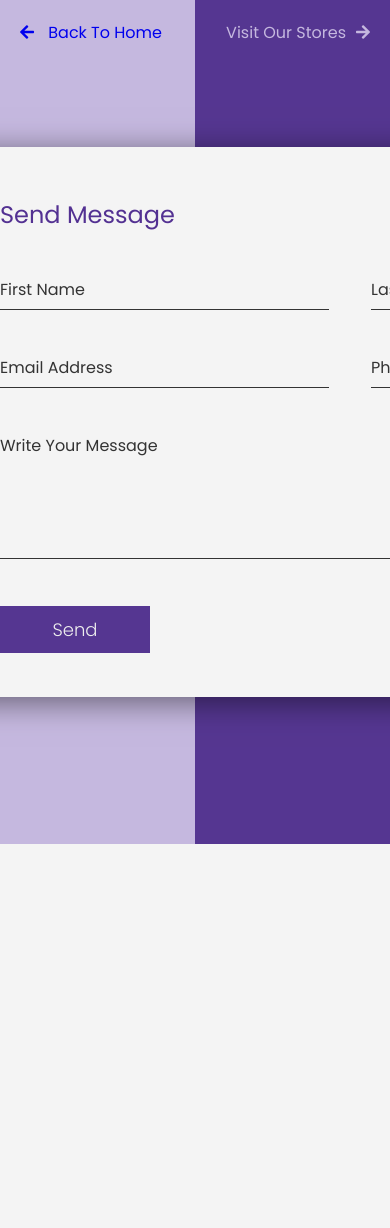
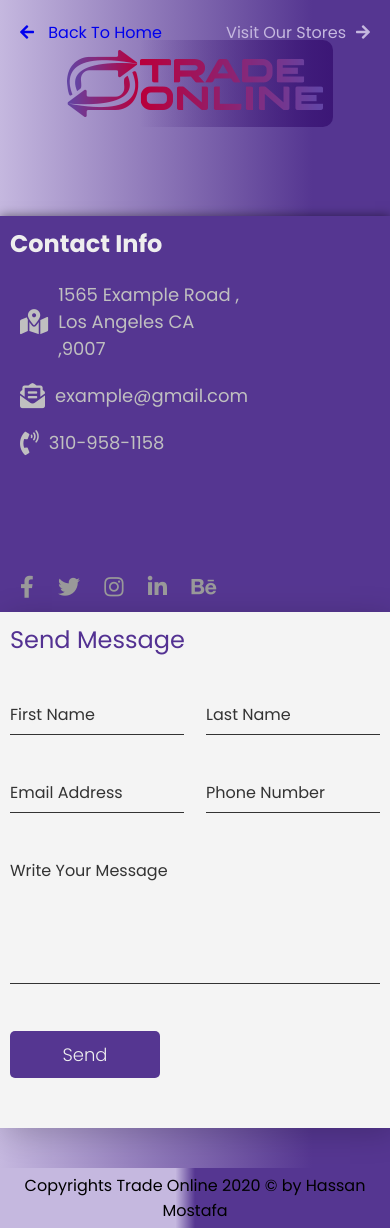
Before and after one commit to Mohamed-98/TradeOnline, a PHP site: page /contact.html in a window 390 px wide; the page is wider, and only the part inside the window is pictured. Before the commit the page ends 844 px from the top of that part, so only its background shows below. Run offline with PHP 8.4, Linux system fonts and the light colour scheme; some libraries are stand-ins or nearby versions.

Commit message:
designTweaks

```diff
--- a/buyPath/css/product.css
+++ b/buyPath/css/product.css
@@ -23,7 +23,7 @@ p {
     top: 0;
     width: 100%;
     height: 90px;
-    background: #b59af8ec;
+    background: #F3EDFB;
     opacity: 1;
     z-index: 99;
     position: fixed;
@@ -105,7 +105,7 @@ p {
     padding: 10px 30px;
     margin: 0px 15px;
     border: solid 1px #6244a4;
-    border-radius: 30px 0 30px 0;
+    border-radius: 30px ;
     transition: backgroud .5s;
 
 }
--- a/contact.html
+++ b/contact.html
@@ -13,6 +13,7 @@
 </head>
 
 <body>
+<a href="index.html">	<img class="logo" src="img/NEWLOGO2.png"></a>
     <div class="back-to-home">
         <a href="index.html"><i class="fas fa-arrow-left"></i> Back To Home</a>
     </div>
@@ -22,9 +23,10 @@
     <div class="container">
         <div class="info-side">
             <h2>Contact Info</h2>
-            <div class="info"><i class="fas fa-map-marked-alt"></i>
+            <div class="info">
+                <i class="fas fa-map-marked-alt"></i>
                 <p> 1565 Example Road , Los Angeles CA ,9007 </p>
-                </1565>
+
             </div>
             <div class="info"><i class="fas fa-envelope-open-text"></i>
                 <p> example@gmail.com</p>
@@ -66,7 +68,12 @@
 
                 </div>
             </div>
+
+
         </div>
+        <footer>
+
+            Copyrights Trade Online 2020 &copy; by Hassan Mostafa</footer>
     </div>
 </body>
 
--- a/css/contact.css
+++ b/css/contact.css
@@ -10,6 +10,17 @@
 body {
     background: linear-gradient(to left, rgb(85, 54, 145) 50%, rgb(197, 184, 223) 50%);
     height: 100vh;
+}
+
+.logo {
+    position: absolute;
+    top: 40px;
+    left: 50%;
+    transform: translate(-50%, -00%);
+    /*   background: linear-gradient(to right, rgb(85, 54, 145) 50%, rgb(197, 184, 223) 50%);*/
+    background-image: linear-gradient(to right, rgba(255, 255, 255, .001)30%, #340d6ec2 100%);
+    border-radius: 10px;
+    padding: 10px;
 }
 
 .back-to-home {
@@ -41,6 +52,7 @@ body {
 }
 
 .container {
+    margin-top: 50px;
     position: absolute;
     top: 50%;
     left: 50%;
@@ -99,9 +111,10 @@ body {
 .form-side {
     background: #f4f4f4;
     padding: 50px 50px 50px 300px;
+    border-radius: 20px;
     width: 700px;
     height: 450px;
-    box-shadow: 5px 5px 30px rgb(0, 0, 0, .5);
+    box-shadow: 5px 5px 30px rgb(0, 0, 0, .2);
     margin-left: -250px;
     z-index: -1;
 
@@ -180,5 +193,69 @@ input[type="submit"] {
     color: #eee;
     border: none;
     max-width: 150px;
+    border-radius: 5px;
     padding: 10px 12px;
 }
+
+footer {
+    position: fixed;
+    bottom: -100px;
+    width: 100%;
+    background: linear-gradient(to left, rgb(85, 54, 145) 50%, rgb(197, 184, 223) 55%);
+    border: 20px;
+    padding: 5px 0;
+    text-align: center;
+}
+
+@media screen and (max-width : 1100px) {
+    body {
+        background: linear-gradient(to left, rgb(85, 54, 145) 20%, rgb(197, 184, 223) 100%);
+    }
+
+    .container {
+        display: block;
+        width: 100%;
+        margin: 300px auto 0 auto;
+        box-sizing: border-box;
+    }
+
+    .info-side {
+        width: 100%;
+
+        box-sizing: border-box;
+
+    }
+
+    .form-side {
+        margin: 0;
+        width: 100%;
+        height: auto;
+        padding: 50px;
+        box-sizing: border-box;
+        border-radius: 0;
+    }
+
+}
+
+@media screen and (max-width : 500px) {
+    .form-side {
+        margin: 0;
+        width: 100%;
+        height: auto;
+        padding: 10px;
+        box-sizing: border-box;
+    }
+
+    .container {
+        display: block;
+        width: 100%;
+        margin: 250px auto 0 auto;
+        box-sizing: border-box;
+    }
+
+    .info-side {
+        width: 100%;
+        box-sizing: border-box;
+        padding: 10px;
+    }
+}
--- a/profile.html
+++ b/profile.html
@@ -15,7 +15,7 @@
         <div class="nav">
             <div class="logo">
                 <img onclick="logoRedirect()" src="img/NEWLOGO2.png" height="60px" width="240px"
-                    style="margin-top: 8px; margin-left: 70px;" />
+                    style="margin-top: 8px;" />
             </div>
 
             <div class="menu">
@@ -305,7 +305,7 @@
             document.getElementById("moreSettings").style.height = "0px";
             document.getElementById("downarrow").style.display = "inline-block";
 
-            document.getElementById("setting").style.borderBottom = "1px solid #e4e4e4";
+            document.getElementById("setting").style.borderBottom = "1px solid rgb(150, 150, 150)";
             document.getElementById("hide").style.display = "none";
 
         }
```
Also changed, not shown: buyPath/css/cart.css (+13 -4 lines), buyPath/css/home.css (+27 -5 lines), buyPath/css/item.css (+5 -4 lines), buyPath/home.html (+14 -14 lines), css/profile.css (+62 -12 lines), css/style.css (+97 -13 lines), css/upload.css (+8 -5 lines), index.html (+12 -9 lines), profile example/1.jpg, profile example/2.jpg (deleted).
